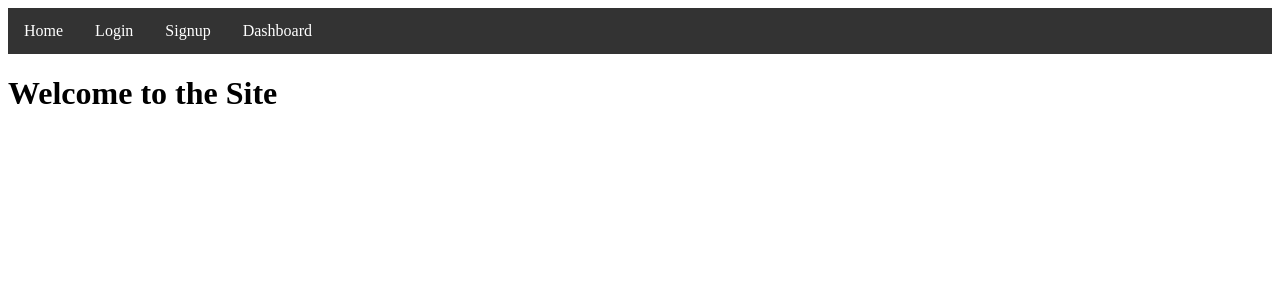
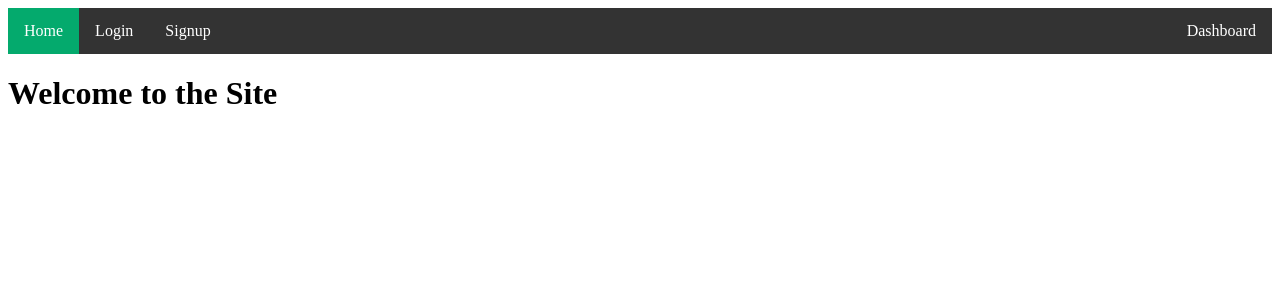
Before and after one commit to jakesmith-101/psychic-waffle, a SvelteKit app in the folder client/: page / in a window 1280 px wide. Shown: the top 300 px of the page. Built offline with nearby package versions, Linux system fonts and the light colour scheme; no server answers.

Commit message:
more navbar styling

```diff
--- a/client/src/routes/+layout.svelte
+++ b/client/src/routes/+layout.svelte
@@ -4,11 +4,22 @@
 
 <nav>
     <ul>
-        <li><a href="/" aria-current={$page.url.pathname === '/'}>Home</a></li>
-        <li><a href="/login" aria-current={$page.url.pathname === '/login'}>Login</a></li>
-        <li><a href="/signup" aria-current={$page.url.pathname === '/signup'}>Signup</a></li>
+        <li><a href="/" class={$page.url.pathname === '/' ? 'active' : 'inactive'}>Home</a></li>
         <li>
-            <a href="/dashboard" aria-current={$page.url.pathname === '/dashboard'}>Dashboard</a>
+            <a href="/login" class={$page.url.pathname === '/login' ? 'active' : 'inactive'}
+                >Login</a
+            >
+        </li>
+        <li>
+            <a href="/signup" class={$page.url.pathname === '/signup' ? 'active' : 'inactive'}
+                >Signup</a
+            >
+        </li>
+
+        <li style="float:right">
+            <a href="/dashboard" class={$page.url.pathname === '/dashboard' ? 'active' : 'inactive'}
+                >Dashboard</a
+            >
         </li>
     </ul>
 </nav>
@@ -39,4 +50,8 @@
     li a:hover {
         background-color: #111;
     }
+
+    .active {
+        background-color: #04aa6d;
+    }
 </style>
```
